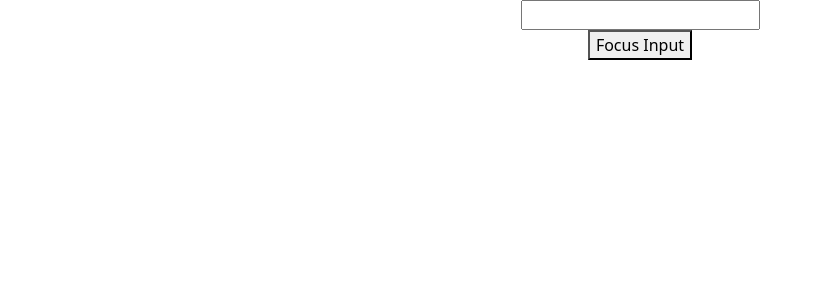
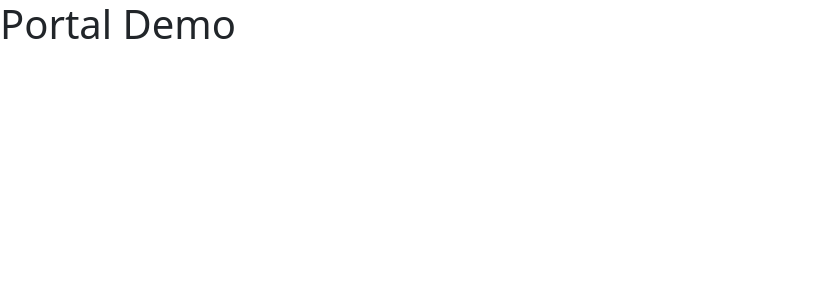
Before and after one commit to MarkHollander/React_Demo, a React (Create React App) app in the folder hello-world/: page / in a window 1280 px wide. Shown: the top 300 px of the page, without its empty margins (0-820 px from the left). Built offline with nearby package versions, Linux system fonts and the light colour scheme.

Commit message:
PortalDemo

```diff
--- a/hello-world/public/index.html
+++ b/hello-world/public/index.html
@@ -29,6 +29,7 @@
   <body>
     <noscript>You need to enable JavaScript to run this app.</noscript>
     <div id="root"></div>
+    <div id="portal-root"></div>
     <!--
       This HTML file is a template.
       If you open it directly in the browser, you will see an empty page.
--- a/hello-world/src/App.js
+++ b/hello-world/src/App.js
@@ -22,13 +22,15 @@
 import ParentComp from './components/ParentComp';
 import RefsDemo from './components/RefsDemo';
 import FocusInput from './components/FocusInput';
+import FRParentInput from './components/FRParentInput';
+import PortalDemo from './components/PortalDemo';
 
 
 function App() {
   return (
     <div className="App">
 
-      <FocusInput />
+      <PortalDemo />
 
     </div>
   );
--- /dev/null
+++ b/hello-world/src/components/FRInput.js
@@ -0,0 +1,20 @@
+import React from 'react'
+
+// function FRInput() {
+//   return (
+//     <div>
+//       <input type="text" />
+//     </div>
+//   )
+// }
+
+const FRInput = React.forwardRef((props, ref) => {
+    return (
+        <div>
+        <input type="text" ref={ref} />
+        </div>
+    )
+}
+)
+
+export default FRInput
--- /dev/null
+++ b/hello-world/src/components/FRParentInput.js
@@ -0,0 +1,25 @@
+import React, { Component } from 'react'
+import FRInput from './FRInput'
+
+class FRParentInput extends Component {
+    constructor(props) {
+      super(props)
+
+      this.inputRef = React.createRef()
+    }
+
+    clickHandler = () => {
+      this.inputRef.current.focus()
+    }
+
+  render() {
+    return (
+      <div>
+        <FRInput ref={this.inputRef} />
+        <button onClick={this.clickHandler} >Focus Input</button>
+      </div>
+    )
+  }
+}
+
+export default FRParentInput
--- /dev/null
+++ b/hello-world/src/components/PortalDemo.js
@@ -0,0 +1,13 @@
+import React from 'react'
+import ReactDOM from 'react-dom'
+
+function PortalDemo() {
+  return ReactDOM.createPortal(
+    <h1>
+      Portal Demo
+    </h1>,
+    document.getElementById('portal-root')
+  )
+}
+
+export default PortalDemo
```
